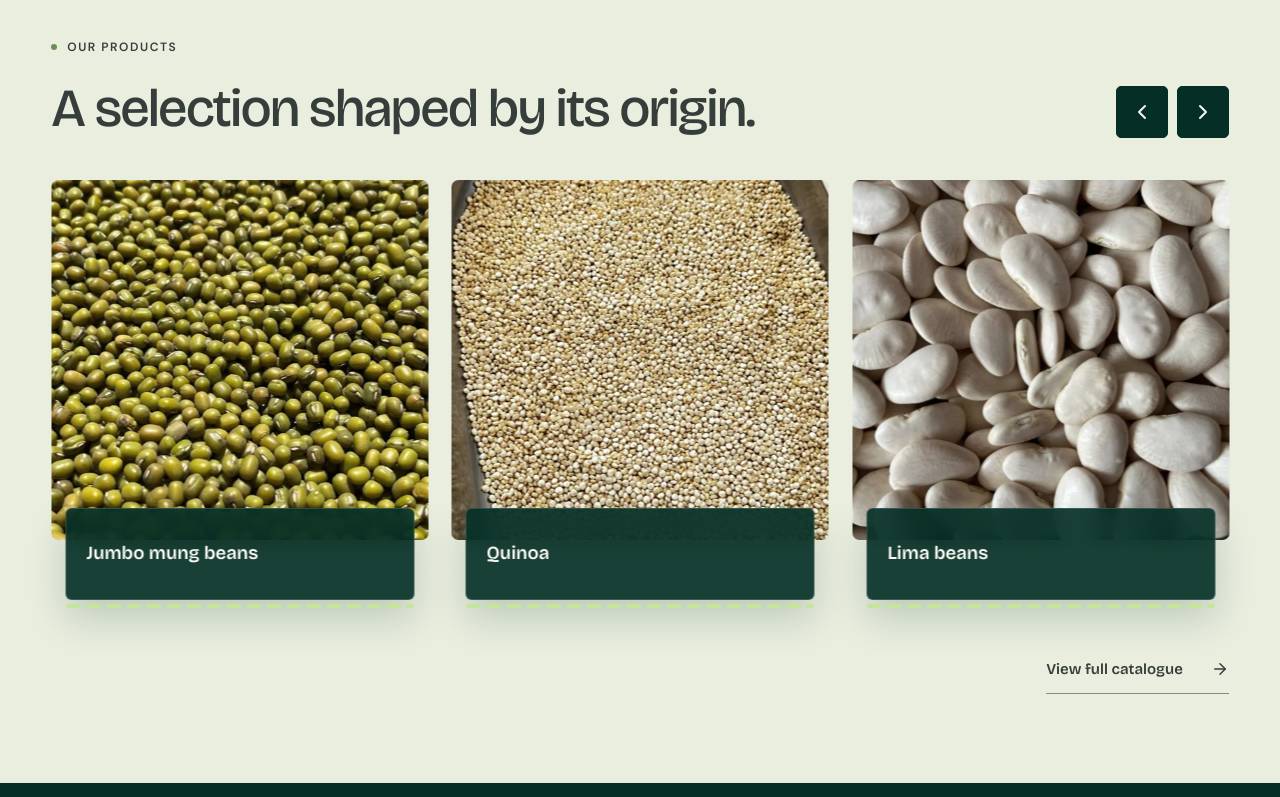
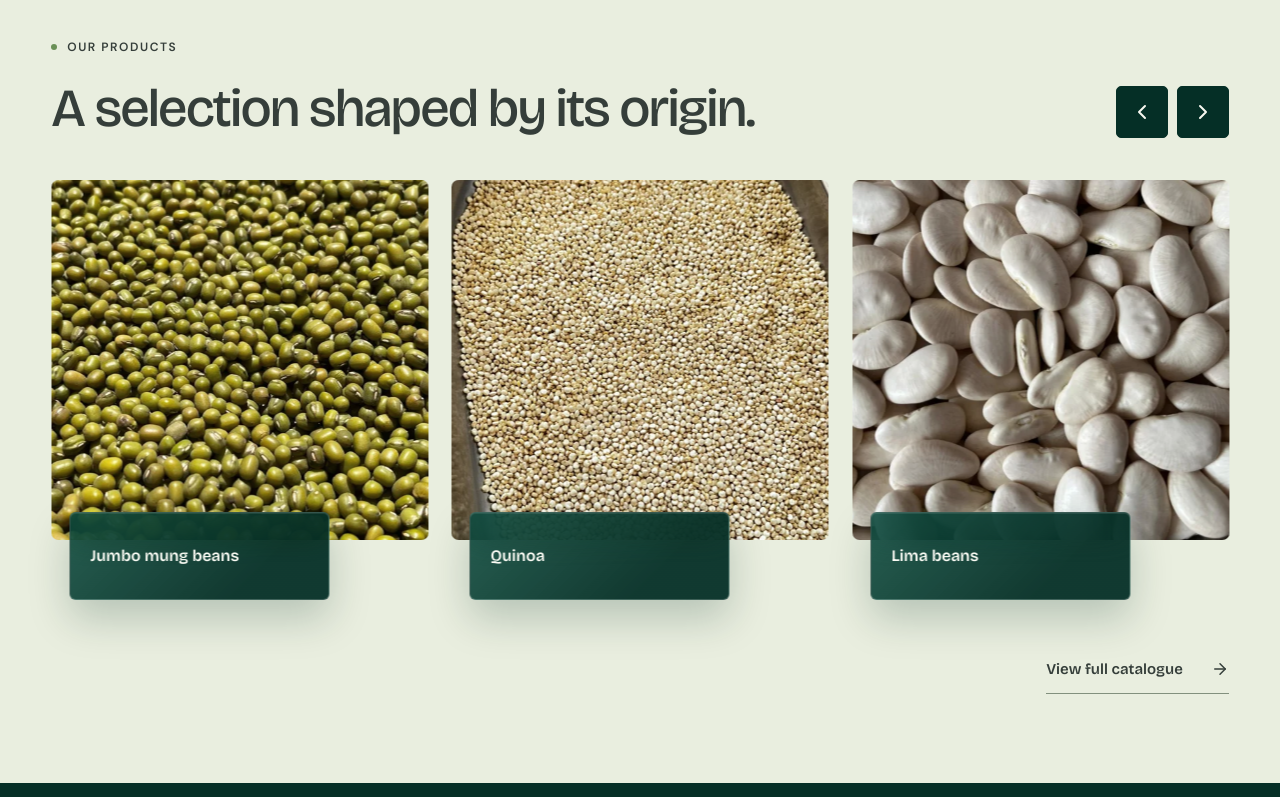
Before and after one commit to CYBERGCODE-DEV/web_royal_beans_peru, a Next.js app: page /en in a window 1280 px wide. Shown: the part 1687-2484 px from the top of the page. Built offline with nearby package versions, Linux system fonts and the light colour scheme.

Commit message:
fix: refine responsive home cards

```diff
--- a/app/responsive.css
+++ b/app/responsive.css
@@ -242,7 +242,7 @@ p { text-wrap: pretty; }
 .home-page .origin-strip article:nth-child(4) { animation-delay: .36s; }
 .home-page .feature-icon { width: 42px; height: 42px; display: grid; place-items: center; color: var(--forest); background: var(--lime); border-radius: 50%; transition: transform .3s ease; }
 .home-page .origin-strip article:hover .feature-icon { transform: rotate(-7deg) scale(1.08); }
-.home-page .origin-strip article strong { color: var(--ink); font-family: var(--font-display), sans-serif; font-size: .93rem; font-weight: 650; line-height: 1.2; }
+.home-page .origin-strip article strong { min-width: 0; max-width: 100%; color: var(--ink); font-family: var(--font-display), sans-serif; font-size: .93rem; font-weight: 650; line-height: 1.2; overflow-wrap: normal; word-break: normal; hyphens: none; text-wrap: balance; }
 
 .home-about { padding-block: clamp(58px, 6.5vw, 88px); background: var(--paper); }
 .home-about-grid { display: grid; grid-template-columns: minmax(0, .92fr) minmax(0, 1.08fr); gap: clamp(44px, 7vw, 100px); align-items: center; }
@@ -282,11 +282,14 @@ p { text-wrap: pretty; }
 .home-product-card.is-exiting { opacity: 0; filter: blur(9px); transform: translateY(260px); pointer-events: none; }
 .home-product-card.is-incoming { opacity: 1; filter: blur(0); transform: translateY(0); }
 .home-product-card > img { width: 100%; height: 360px; object-fit: cover; border-radius: 7px; filter: saturate(.9); transition: transform .45s ease, filter .45s ease; }
-.home-product-panel { position: absolute; left: 14px; bottom: 0; width: calc(100% - 28px); min-height: 92px; display: flex; align-items: center; padding: 18px 20px; color: var(--white); background: #052f26e8; border: 1px solid #ffffff25; border-radius: 6px; box-shadow: 0 18px 38px #052f2630; backdrop-filter: blur(11px); transition: transform .35s ease, background .35s ease; }
+.home-product-panel { position: absolute; left: 18px; bottom: 0; width: min(72%, 260px); min-height: 88px; display: flex; align-items: center; padding: 17px 20px; color: var(--white); background: linear-gradient(135deg, #0b493ddf, #052f26f2 72%); border: 1px solid #ffffff2e; border-radius: 6px; box-shadow: 0 18px 42px #052f2638, inset 0 1px #ffffff16; backdrop-filter: blur(16px) saturate(1.12); overflow: hidden; isolation: isolate; transition: transform .35s ease, background .35s ease, box-shadow .35s ease; }
+.home-product-panel:before { content: ""; position: absolute; z-index: 0; top: -80%; bottom: -80%; left: -48%; width: 34%; background: linear-gradient(90deg, transparent, #ffffff25, transparent); transform: rotate(18deg) translateX(-180%); opacity: 0; }
 .home-product-panel:after { content: ""; position: absolute; left: 0; right: 0; bottom: -9px; height: 4px; background: repeating-linear-gradient(90deg, var(--lime) 0 14px, transparent 14px 20px); }
-.home-product-panel strong { min-width: 0; font-family: var(--font-display), sans-serif; font-size: clamp(.92rem, 1.45vw, 1.25rem); font-weight: 600; line-height: 1.15; white-space: nowrap; }
+.home-product-panel strong { position: relative; z-index: 1; min-width: 0; font-family: var(--font-display), sans-serif; font-size: clamp(.88rem, 1.25vw, 1.08rem); font-weight: 600; line-height: 1.15; white-space: nowrap; }
+.home-product-card.is-incoming .home-product-panel:before,
+.home-product-panel:hover:before { animation: product-panel-sheen .8s ease-out both; }
 .home-product-card:hover > img { transform: scale(1.015); filter: saturate(1); }
-.home-product-card:hover .home-product-panel { transform: translateY(-7px); background: #07392fe8; }
+.home-product-card:hover .home-product-panel { transform: translateY(-6px); background: linear-gradient(135deg, #105749ec, #052f26f5 72%); box-shadow: 0 23px 48px #052f2645, inset 0 1px #ffffff20; }
 .home-products-footer { display: flex; align-items: center; justify-content: flex-end; margin-top: 16px; }
 .home-products-footer .text-link { color: var(--ink); font-family: var(--font-display), sans-serif; }
 
@@ -319,6 +322,7 @@ p { text-wrap: pretty; }
 
 @keyframes feature-rise { from { opacity: 0; transform: translateY(18px); } to { opacity: 1; transform: translateY(0); } }
 @keyframes whatsapp-ring { 0%, 45% { opacity: .7; transform: scale(.9); } 80%, 100% { opacity: 0; transform: scale(1.16); } }
+@keyframes product-panel-sheen { 0% { opacity: 0; transform: rotate(18deg) translateX(-180%); } 35% { opacity: .75; } 100% { opacity: 0; transform: rotate(18deg) translateX(520%); } }
 
 @media (max-width: 1199px) {
   .brand-mark { width: 52px; height: 52px; flex-basis: 52px; }
@@ -330,7 +334,10 @@ p { text-wrap: pretty; }
 @media (max-width: 899px) {
   .home-page .hero { margin-bottom: 62px; }
   .home-page .origin-strip .container { grid-template-columns: repeat(4, minmax(0, 1fr)); }
-  .home-page .origin-strip article { min-height: 90px; padding: 14px 12px; }
+  .home-page .origin-strip article { min-height: 96px; grid-template-columns: 1fr; gap: 9px; justify-items: center; align-content: center; padding: 11px 6px; text-align: center; }
+  .home-page .feature-icon { width: 36px; height: 36px; }
+  .home-page .feature-icon svg { width: 19px; height: 19px; }
+  .home-page .origin-strip article strong { font-size: clamp(.65rem, 1.7vw, .78rem); line-height: 1.15; }
   .home-about-grid { grid-template-columns: minmax(0, 1fr); }
   .home-about-copy { max-width: 680px; }
   .home-about-media { width: min(100%, 720px); }
@@ -366,8 +373,8 @@ p { text-wrap: pretty; }
   .carousel-controls button { width: 46px; height: 46px; }
   .home-product-card { min-height: 370px; padding-bottom: 44px; }
   .home-product-card > img { height: 310px; }
-  .home-product-panel { left: 12px; width: calc(100% - 24px); min-height: 84px; padding: 16px 17px; }
-  .home-product-panel strong { font-size: clamp(.82rem, 4vw, .98rem); }
+  .home-product-panel { left: 16px; width: min(74%, 260px); min-height: 82px; padding: 15px 18px; }
+  .home-product-panel strong { font-size: clamp(.8rem, 3.8vw, .94rem); }
   .footer-grid { grid-template-columns: minmax(0, 1fr); gap: 36px; }
   .footer-column { border-top: 1px solid var(--line); padding-top: 28px; }
   .footer-column h2 { margin-bottom: 8px; }
```
